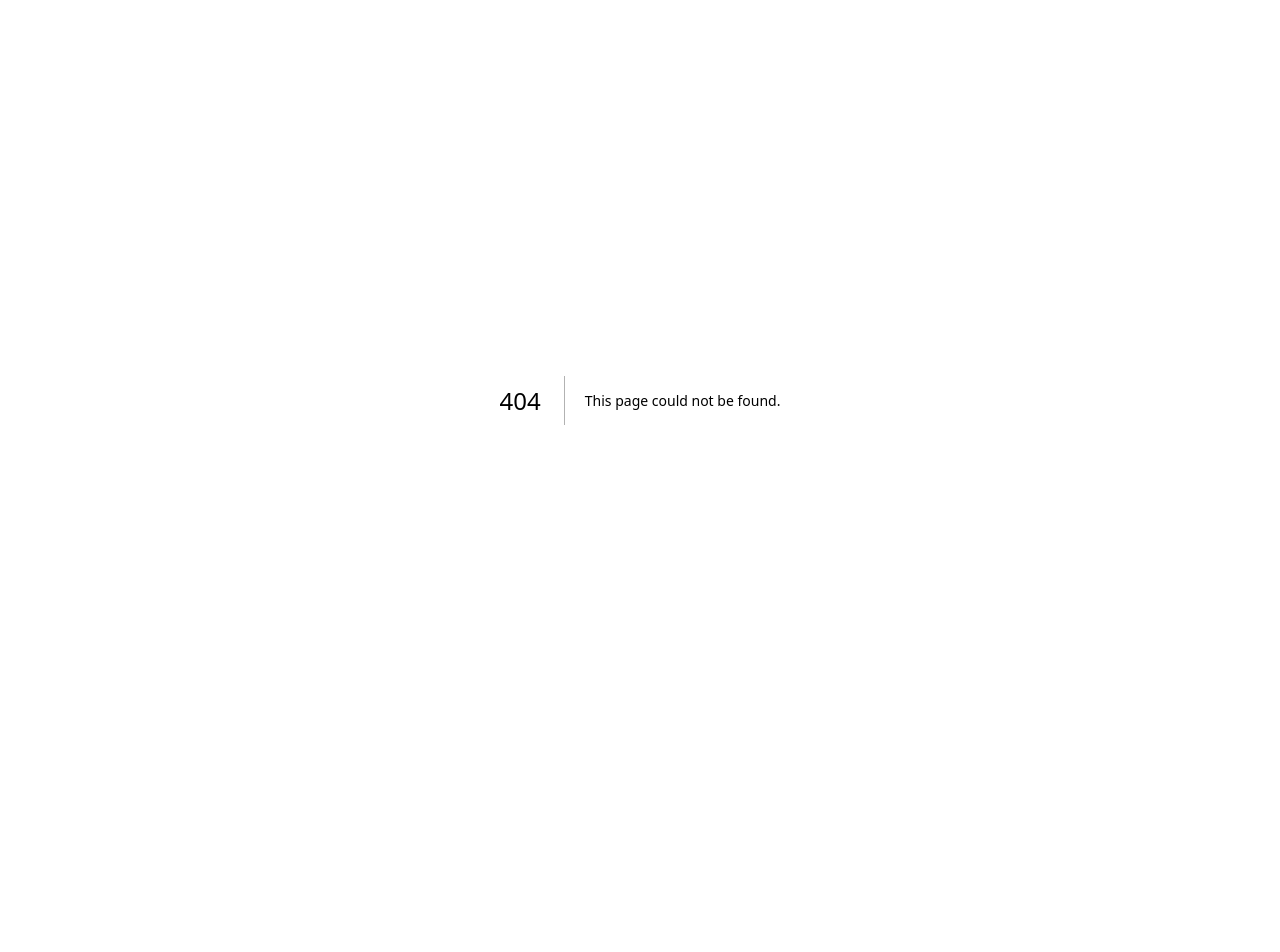
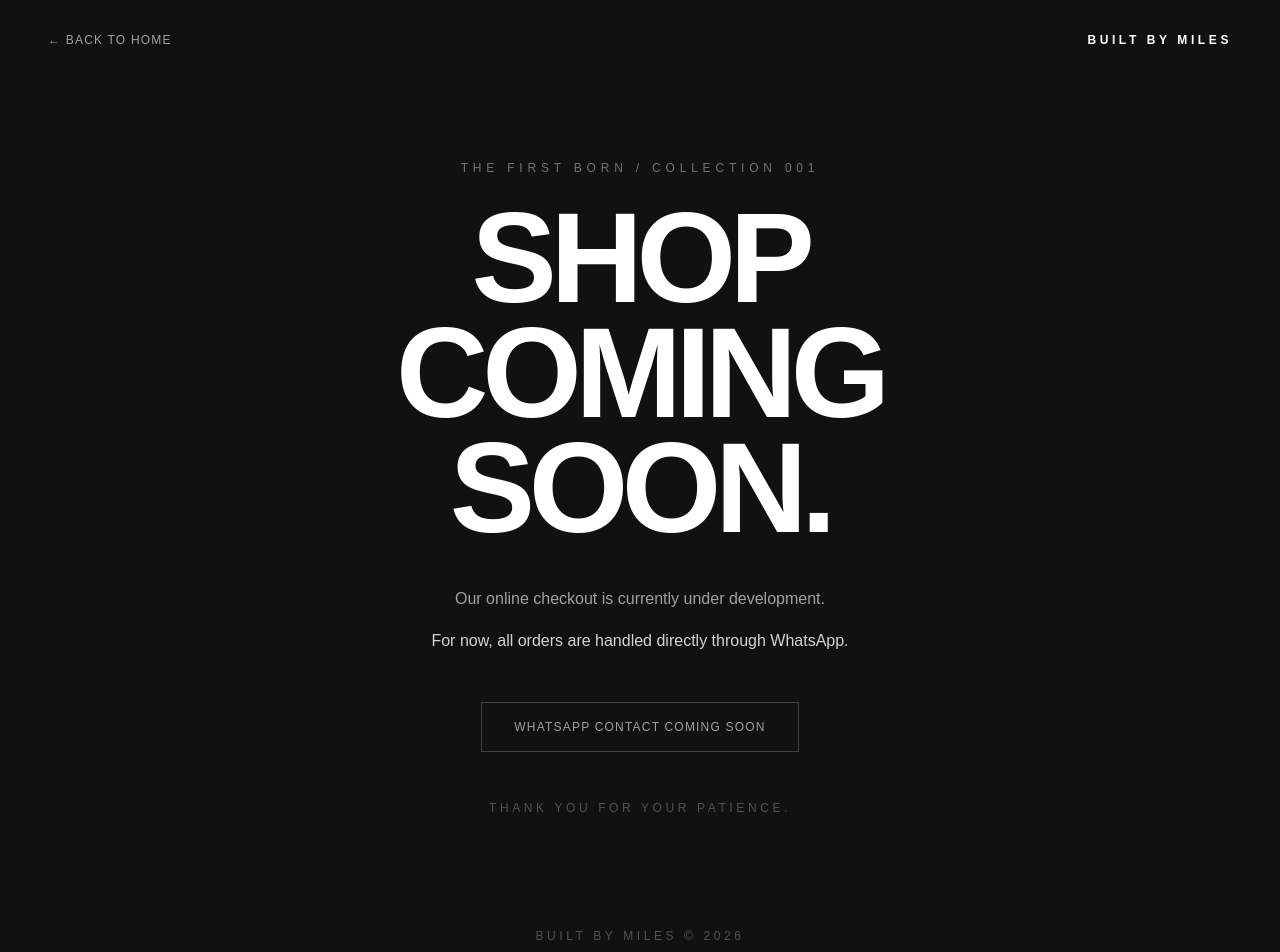
Before and after one commit to Zuimbra/test-bbm-website, a Next.js app: page /shop in a window 1280 px wide. Before the commit this address had no page. Shown: the top 952 px of the page. Before the commit the page ends 800 px from the top, so only its background shows below. Built offline with nearby package versions, Linux system fonts and the light colour scheme.

Commit message:
reandom commit

```diff
--- /dev/null
+++ b/src/app/shop/page.tsx
@@ -0,0 +1,86 @@
+
+import Link from "next/link";
+
+export default function ShopPage() {
+  const phone = process.env.WHATSAPP_NUMBER?.replace(/\D/g, "");
+
+  const message = encodeURIComponent(
+    "Hi! I'm interested in the First Born collection."
+  );
+
+  const whatsappUrl =
+    phone && phone.length >= 10 && phone.length <= 15
+      ? `https://wa.me/${phone}?text=${message}`
+      : null;
+
+  return (
+    <main className="flex min-h-dvh flex-col bg-[#111111] text-white">
+
+      {/* HEADER */}
+      <header className="flex items-center justify-between px-6 py-8 md:px-12">
+        <Link
+          href="/"
+          className="text-xs uppercase tracking-widest text-neutral-400 transition hover:text-white"
+        >
+          ← Back to Home
+        </Link>
+
+        <span className="text-xs font-bold uppercase tracking-[0.3em]">
+          BUILT BY MILES
+        </span>
+      </header>
+
+      {/* CONTENT */}
+      <section className="flex flex-1 flex-col items-center justify-center px-6 py-20 text-center">
+
+        <p className="mb-6 text-xs uppercase tracking-[0.4em] text-neutral-500">
+          The First Born / Collection 001
+        </p>
+
+        <h1 className="max-w-4xl text-6xl font-black uppercase leading-[0.9] tracking-tighter md:text-9xl">
+          SHOP
+          <br />
+          COMING SOON.
+        </h1>
+
+        <p className="mt-10 max-w-md text-sm leading-relaxed text-neutral-400 md:text-base">
+          Our online checkout is currently
+          under development.
+        </p>
+
+        <p className="mt-4 max-w-md text-sm leading-relaxed text-neutral-300 md:text-base">
+          For now, all orders are handled
+          directly through WhatsApp.
+        </p>
+
+        {whatsappUrl ? (
+          <a
+            href={whatsappUrl}
+            target="_blank"
+            rel="noopener noreferrer"
+            className="mt-12 inline-block border border-white bg-white px-10 py-4 text-xs font-bold uppercase tracking-[0.2em] text-black transition-colors duration-300 hover:bg-transparent hover:text-white"
+          >
+            ORDER VIA WHATSAPP ↗
+          </a>
+        ) : (
+          <p className="mt-12 border border-neutral-700 px-8 py-4 text-xs uppercase tracking-widest text-neutral-400">
+            WhatsApp contact coming soon
+          </p>
+        )}
+
+        <span className="mt-12 text-xs uppercase tracking-[0.3em] text-neutral-600">
+          Thank you for your patience.
+        </span>
+
+      </section>
+
+      {/* FOOTER */}
+      <footer className="px-6 py-8 text-center">
+        <p className="text-xs uppercase tracking-[0.3em] text-neutral-600">
+          BUILT BY MILES © 2026
+        </p>
+      </footer>
+
+    </main>
+  );
+}
--- a/src/components/FirstBorn.tsx
+++ b/src/components/FirstBorn.tsx
@@ -30,7 +30,6 @@ export default function FirstBorn() {
             </p>
           </div>
 
-          {/* BOTÃO PARA A COLEÇÃO */}
           <Link
             href="/collection"
             className="mt-12 w-fit border-b border-white pb-2 text-xs uppercase tracking-[0.2em] transition-opacity hover:opacity-50"
@@ -59,27 +58,47 @@ export default function FirstBorn() {
             </video>
           </div>
 
-          {/* FOTO FRONT — ESQUERDA */}
-          <div className="relative aspect-[3/4] overflow-hidden bg-neutral-900">
+          {/* FOTO FRONT */}
+          <Link
+            href="/shop"
+            aria-label="Shop First Born T-shirt — Front"
+            className="group relative block aspect-[3/4] overflow-hidden bg-neutral-900"
+          >
             <Image
               src="/photos/firstborn-front.JPG"
               alt="First Born T-shirt — Front"
               fill
               sizes="(max-width: 1024px) 50vw, 25vw"
-              className="object-cover transition-transform duration-700 hover:scale-105"
+              className="object-cover transition-all duration-500 group-hover:grayscale group-hover:brightness-50"
             />
-          </div>
 
-          {/* FOTO BACK — DIREITA */}
-          <div className="relative aspect-[3/4] overflow-hidden bg-neutral-900">
+            <div className="absolute inset-0 flex items-center justify-center bg-black/20 transition-colors duration-500 group-hover:bg-black/40 md:bg-transparent">
+              <span className="text-sm font-bold uppercase tracking-[0.2em] text-white opacity-100 transition-opacity duration-500 md:opacity-0 md:group-hover:opacity-100 md:group-focus-visible:opacity-100">
+                SHOP
+              </span>
+            </div>
+          </Link>
+
+          {/* FOTO BACK */}
+          <Link
+            href="/shop"
+            aria-label="Shop First Born T-shirt — Back"
+            className="group relative block aspect-[3/4] overflow-hidden bg-neutral-900"
+          >
             <Image
               src="/photos/firstborn-back.JPG"
               alt="First Born T-shirt — Back"
               fill
               sizes="(max-width: 1024px) 50vw, 25vw"
-              className="object-cover transition-transform duration-700 hover:scale-105"
+              className="object-cover transition-all duration-500 group-hover:grayscale group-hover:brightness-50"
             />
-          </div>
+
+            <div className="absolute inset-0 flex items-center justify-center bg-black/20 transition-colors duration-500 group-hover:bg-black/40 md:bg-transparent">
+              <span className="text-sm font-bold uppercase tracking-[0.2em] text-white opacity-100 transition-opacity duration-500 md:opacity-0 md:group-hover:opacity-100 md:group-focus-visible:opacity-100">
+                SHOP
+              </span>
+            </div>
+          </Link>
 
         </div>
       </div>
--- a/src/components/Header.tsx
+++ b/src/components/Header.tsx
@@ -17,7 +17,6 @@ export default function Header() {
       const heroBottom = hero.getBoundingClientRect().bottom;
       const headerHeight = headerRef.current?.offsetHeight ?? 0;
 
-      // Ativa o fundo preto quando o Hero termina
       setIsScrolled(heroBottom <= headerHeight);
     };
 
@@ -58,13 +57,15 @@ export default function Header() {
       </Link>
 
       <nav className="flex gap-6 text-xs font-medium uppercase tracking-widest text-white">
-        <a href="#collection" className="hover:opacity-60">
+
+        <Link href="/shop" className="hover:opacity-60">
           Shop
-        </a>
+        </Link>
 
         <a href="#about" className="hover:opacity-60">
           About
         </a>
+
       </nav>
     </header>
   );
--- a/src/components/MediaCarousel.tsx
+++ b/src/components/MediaCarousel.tsx
@@ -1,8 +1,8 @@
-import { WheelGesturesPlugin } from "embla-carousel-wheel-gestures";
 
 "use client";
 
 import useEmblaCarousel from "embla-carousel-react";
+import { WheelGesturesPlugin } from "embla-carousel-wheel-gestures";
 
 export type MediaItem = {
   type: "image" | "video";
@@ -17,27 +17,33 @@ type MediaCarouselProps = {
 export default function MediaCarousel({
   items,
 }: MediaCarouselProps) {
-
   const [emblaRef, emblaApi] = useEmblaCarousel(
     {
+      // Loop infinito
       loop: true,
+
+      // Alinhamento inicial à esquerda
       align: "start",
       startIndex: 0,
+
+      // Movimento livre no desktop
       dragFree: true,
 
+      // Configurações mobile
       breakpoints: {
         "(max-width: 767px)": {
+          align: "center",
           dragFree: false,
         },
       },
     },
     [
       WheelGesturesPlugin({
+        // Scroll horizontal do trackpad
         forceWheelAxis: "x",
       }),
     ]
   );
-
 
   return (
     <div className="w-full px-6 md:px-12">
@@ -45,7 +51,10 @@ export default function MediaCarousel({
       {/* GALERIA HORIZONTAL */}
       <div
         ref={emblaRef}
-        className="w-full cursor-grab overflow-hidden active:cursor-grabbing"
+        className="
+          w-full overflow-hidden
+          cursor-grab active:cursor-grabbing
+        "
       >
         <div className="flex touch-pan-y items-center">
 
@@ -53,26 +62,35 @@ export default function MediaCarousel({
             <div
               key={`${item.src}-${index}`}
               className="
-                mr-4 h-[45vh]
+                mr-4 flex shrink-0
+                h-[45dvh]
                 min-h-[280px]
                 max-h-[550px]
-                shrink-0
+                w-[calc(100vw-3rem)]
+                items-center justify-center
+
                 md:h-[60vh]
+                md:w-auto
               "
             >
+
+              {/* FOTOGRAFIAS */}
               {item.type === "image" ? (
                 <img
                   src={item.src}
                   alt={item.alt || ""}
                   draggable={false}
-                  onLoad={() => emblaApi?.reInit()}
                   className="
-                    block h-full w-auto
-                    max-w-none select-none
-                    object-contain
+                    block h-full w-full
+                    select-none object-contain
+
+                    md:w-auto
+                    md:max-w-none
                   "
                 />
               ) : (
+
+                /* VÍDEOS */
                 <video
                   src={item.src}
                   autoPlay
@@ -80,17 +98,18 @@ export default function MediaCarousel({
                   loop
                   playsInline
                   preload="metadata"
-                  onLoadedMetadata={() =>
-                    emblaApi?.reInit()
-                  }
                   disablePictureInPicture
                   disableRemotePlayback
                   className="
                     pointer-events-none
-                    block h-full w-auto
-                    max-w-none object-contain
+                    block h-full w-full
+                    object-contain
+
+                    md:w-auto
+                    md:max-w-none
                   "
                 />
+
               )}
             </div>
           ))}
@@ -98,29 +117,37 @@ export default function MediaCarousel({
         </div>
       </div>
 
-      {/* NAVEGAÇÃO */}
+      {/* CONTROLES DE NAVEGAÇÃO */}
       <div className="mt-8 flex items-center justify-center gap-8">
+
         <button
           type="button"
           onClick={() => emblaApi?.scrollPrev()}
           aria-label="Previous media"
-          className="text-2xl text-white transition-opacity hover:opacity-50"
+          className="
+            text-2xl text-white
+            transition-opacity hover:opacity-50
+          "
         >
           ←
         </button>
 
         <span className="text-xs uppercase tracking-[0.3em] text-neutral-500">
-          Drag to explore
+          Explore Collection
         </span>
 
         <button
           type="button"
           onClick={() => emblaApi?.scrollNext()}
           aria-label="Next media"
-          className="text-2xl text-white transition-opacity hover:opacity-50"
+          className="
+            text-2xl text-white
+            transition-opacity hover:opacity-50
+          "
         >
           →
         </button>
+
       </div>
     </div>
   );
```
Lines whose indentation alone changed are shown as unchanged.
